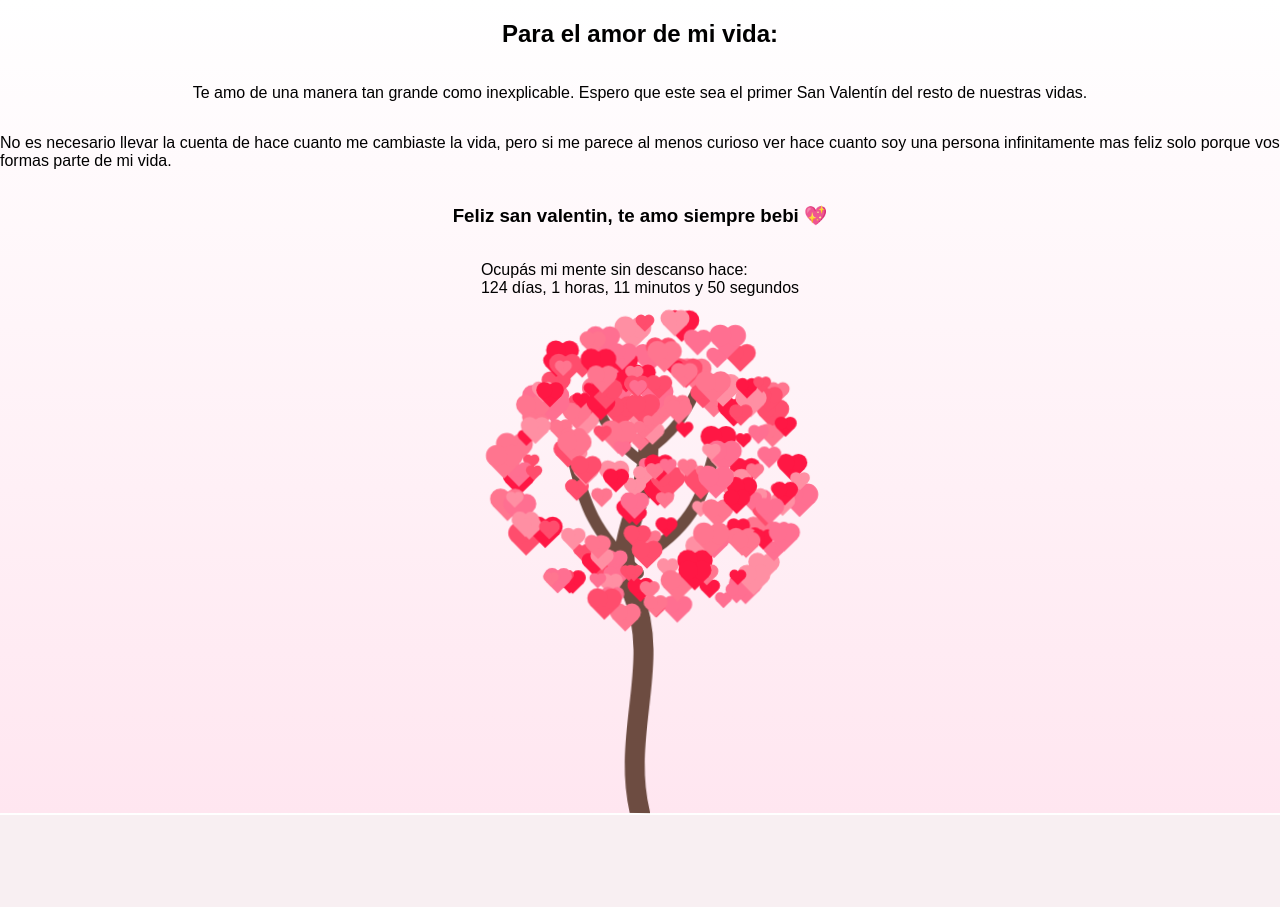
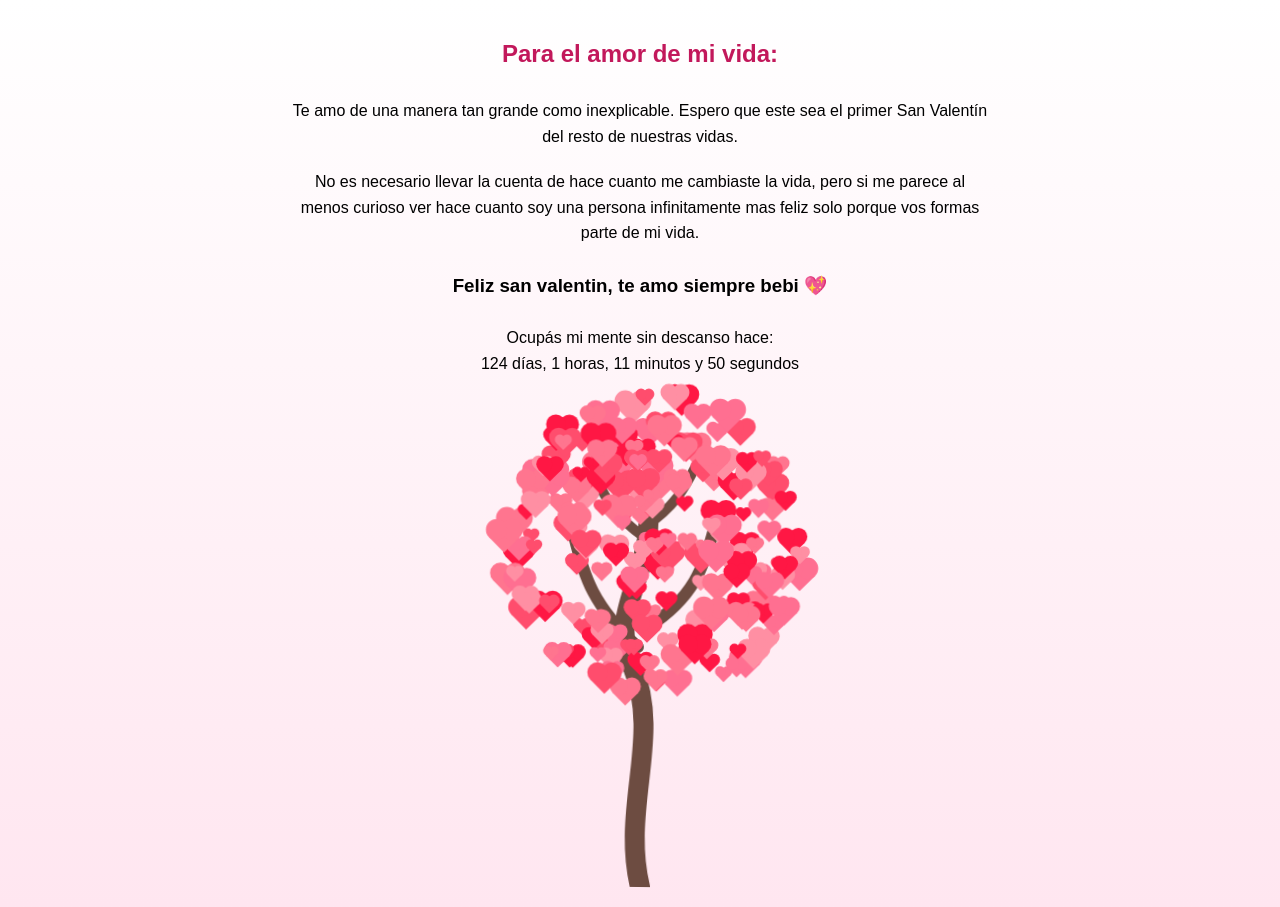
Before and after one commit to pazos07/arbol-amor, a Flask app: page / in a window 1280 px wide. Before the commit the page ends 815 px from the top, so only its background shows below. Run offline with Flask 3, Linux system fonts and the light colour scheme.

Commit message:
Update style.css

```diff
--- a/static/style.css
+++ b/static/style.css
@@ -11,12 +11,29 @@ body {
     flex-direction: column;
     align-items: center;
     justify-content: center;
+    text-align: center;
+    max-width: 800px;
+    margin: auto;
+    padding: 20px;
 }
 
 h1 {
     margin-bottom: 30px;
     color: #c2185b;
     text-align: center;
+}
+
+h2 {
+    text-align: center;
+    color: #c2185b;
+    margin-bottom: 20px;
+}
+
+p {
+    text-align: center;
+    max-width: 700px;
+    margin: 10px auto;
+    line-height: 1.6;
 }
 
 /* ÁRBOL */
```
